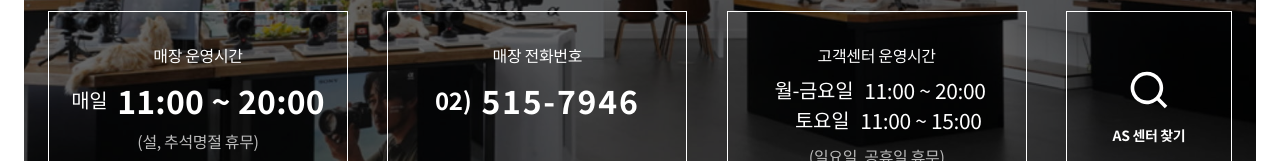
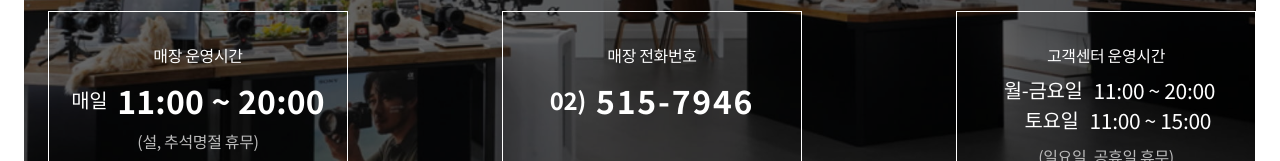
Before and after one commit to sokWebAdmin/sony-store-react, a React app: page /store-info in a window 1280 px wide. Shown: the part 639-800 px from the top of the page. Built offline with nearby package versions, Linux system fonts and the light colour scheme; a web font is replaced by a local one.

Commit message:
feat: remove missing plan markup

```diff
--- a/src/pages/support/storeInfo.js
+++ b/src/pages/support/storeInfo.js
@@ -132,12 +132,6 @@ export default function StoreInfo() {
                       </ul>
                       <p className="box_desc">(일요일, 공휴일 휴무)</p>
                     </div>
-                    <div className="swiper-slide box search">
-                      <a href="#">
-                        <i className="icon" />
-                        <p className="box_desc">AS 센터 찾기</p>
-                      </a>
-                    </div>
                   </div>
                 </div>
               </div>
```
